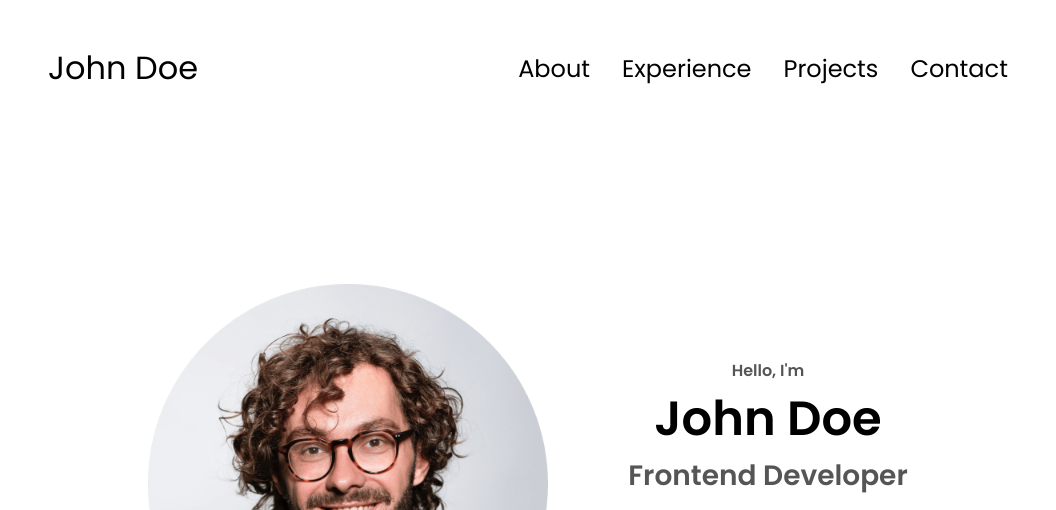
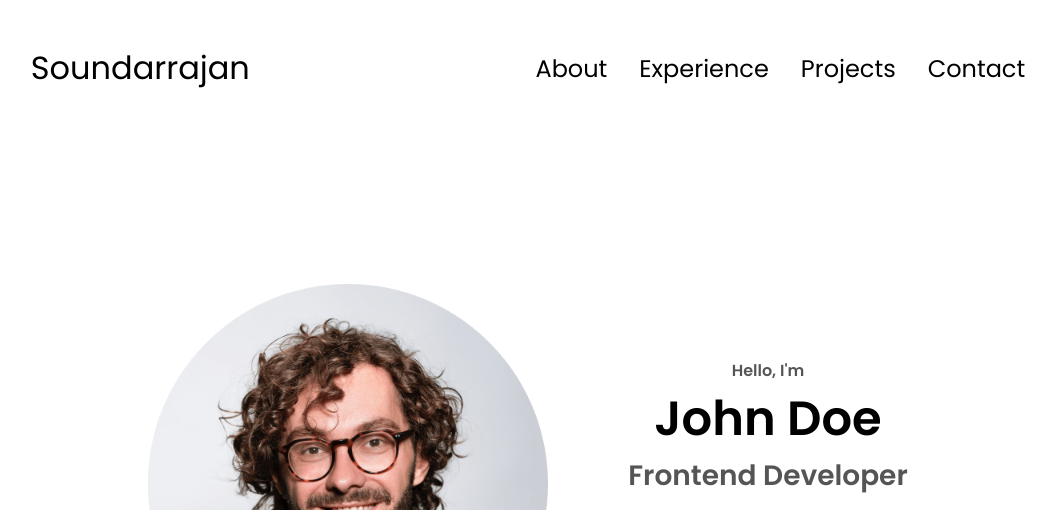
Before and after one commit to soundarrajan-r/portfolio, a plain HTML site: page index.html in a window 1280 px wide. Shown: the top 510 px of the page, without its empty margins (112-1168 px from the left). Drawn offline with Linux system fonts and the light colour scheme.

Commit message:
Update index.html
update 34

```diff
--- a/index.html
+++ b/index.html
@@ -10,7 +10,7 @@
   </head>
   <body>
     <nav id="desktop-nav">
-      <div class="logo">John Doe</div>
+      <div class="logo">Soundarrajan</div>
       <div>
         <ul class="nav-links">
           <li><a href="#about">About</a></li>
@@ -21,7 +21,7 @@
       </div>
     </nav>
     <nav id="hamburger-nav">
-      <div class="logo">John Doe</div>
+      <div class="logo">Soundarrajan</div>
       <div class="hamburger-menu">
         <div class="hamburger-icon" onclick="toggleMenu()">
           <span></span>
```
